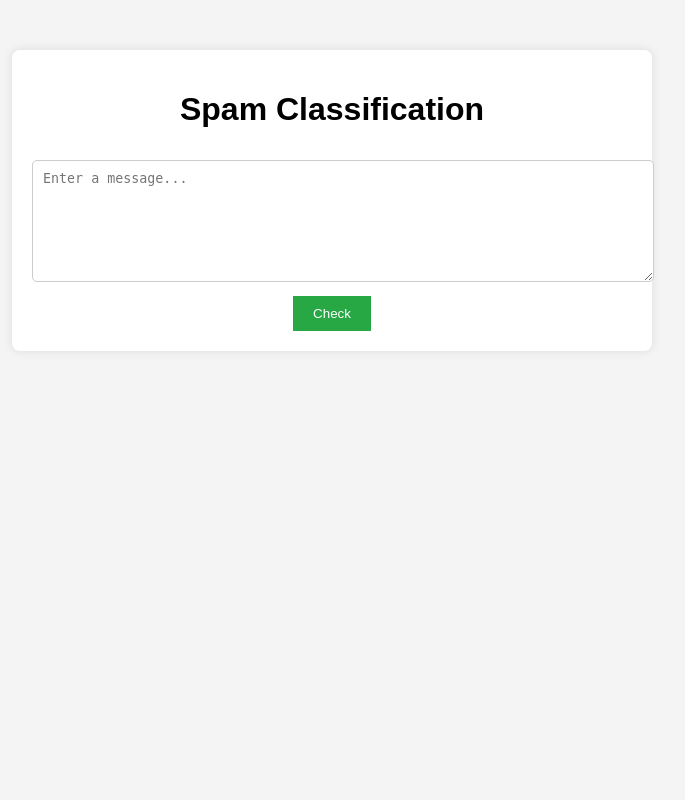
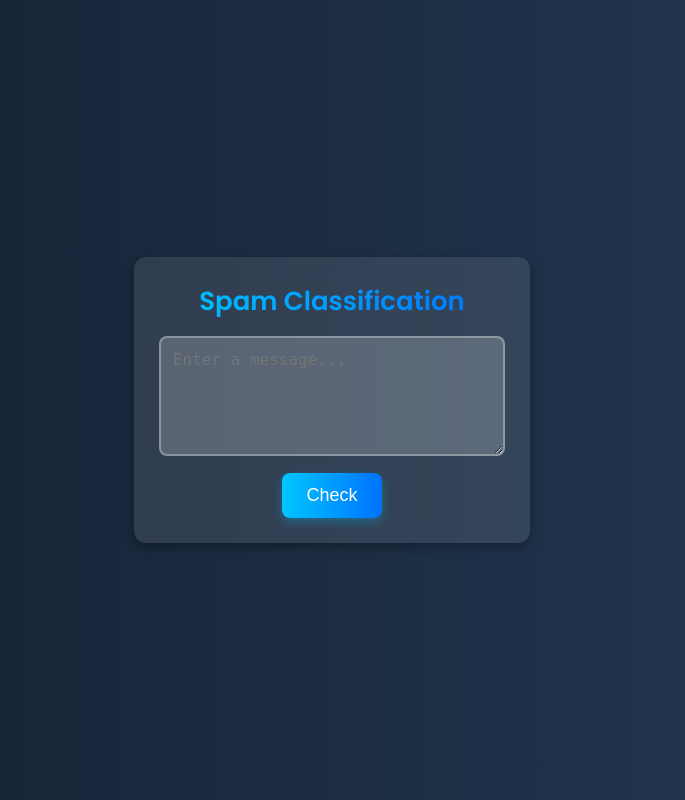
Before and after one commit to akshatt123/Spam-Classification-using-NLP, a Flask app: page / in a window 1280 px wide. Shown: the whole page, without its empty margins (308-993 px from the left). Run offline with Flask 3, Linux system fonts and the light colour scheme; parts of the project's set-up code (start-up, migrations or seed data) failed here and were passed over.

Commit message:
Updated CSS

```diff
--- a/static/style.css
+++ b/static/style.css
@@ -1,37 +1,125 @@
-body {
-    font-family: Arial, sans-serif;
-    text-align: center;
-    background-color: #f4f4f4;
+/* Import Google Font */
+@import url('https://fonts.googleapis.com/css2?family=Poppins:wght@300;400;600&display=swap');
+
+* {
     margin: 0;
     padding: 0;
+    box-sizing: border-box;
+}
+
+body {
+    font-family: 'Poppins', sans-serif;
+    text-align: center;
+    background: linear-gradient(to right, #141e30, #243b55);
+    color: white;
+    min-height: 100vh;
+    display: flex;
+    align-items: center;
+    justify-content: center;
 }
 
 .container {
     max-width: 600px;
-    background: white;
-    padding: 20px;
-    margin: 50px auto;
-    box-shadow: 0px 0px 10px rgba(0, 0, 0, 0.1);
-    border-radius: 8px;
+    background: rgba(255, 255, 255, 0.1);
+    padding: 25px;
+    border-radius: 12px;
+    backdrop-filter: blur(10px);
+    box-shadow: 0px 4px 10px rgba(0, 0, 0, 0.3);
+    transition: transform 0.3s ease-in-out;
+}
+
+.container:hover {
+    transform: scale(1.02);
+}
+
+h1 {
+    font-size: 26px;
+    font-weight: 600;
+    margin-bottom: 15px;
+    background: linear-gradient(to right, #00c6ff, #0072ff);
+    -webkit-background-clip: text;
+    -webkit-text-fill-color: transparent;
 }
 
 textarea {
     width: 100%;
-    height: 100px;
-    padding: 10px;
-    margin: 10px 0;
-    border-radius: 5px;
-    border: 1px solid #ccc;
+    height: 120px;
+    padding: 12px;
+    font-size: 16px;
+    border-radius: 8px;
+    border: 2px solid rgba(255, 255, 255, 0.3);
+    outline: none;
+    background: rgba(255, 255, 255, 0.2);
+    color: white;
+    transition: all 0.3s ease-in-out;
+}
+
+textarea:focus {
+    border-color: #00c6ff;
+    background: rgba(255, 255, 255, 0.3);
 }
 
 button {
-    background-color: #28a745;
+    background: linear-gradient(to right, #00c6ff, #0072ff);
     color: white;
+    font-size: 18px;
+    font-weight: 500;
     border: none;
-    padding: 10px 20px;
+    padding: 12px 24px;
     cursor: pointer;
+    border-radius: 8px;
+    box-shadow: 0px 4px 10px rgba(0, 198, 255, 0.3);
+    transition: all 0.3s ease-in-out;
+    margin-top: 10px;
 }
 
 button:hover {
-    background-color: #218838;
+    background: linear-gradient(to right, #0072ff, #00c6ff);
+    box-shadow: 0px 6px 15px rgba(0, 198, 255, 0.5);
+    transform: translateY(-3px);
 }
+
+#result {
+    font-size: 20px;
+    font-weight: bold;
+    padding: 10px;
+    border-radius: 6px;
+    display: inline-block;
+    margin-top: 15px;
+    background: rgba(255, 255, 255, 0.2);
+    color: #fff;
+}
+
+a {
+    display: inline-block;
+    margin-top: 15px;
+    color: #00c6ff;
+    font-size: 16px;
+    text-decoration: none;
+    transition: all 0.3s ease-in-out;
+}
+
+a:hover {
+    color: #0072ff;
+    text-decoration: underline;
+}
+
+@media (max-width: 600px) {
+    .container {
+        width: 90%;
+        padding: 20px;
+    }
+
+    h1 {
+        font-size: 22px;
+    }
+
+    textarea {
+        height: 100px;
+    }
+
+    button {
+        font-size: 16px;
+        padding: 10px 20px;
+    }
+}
```
Also changed, not shown: 1 other file.
